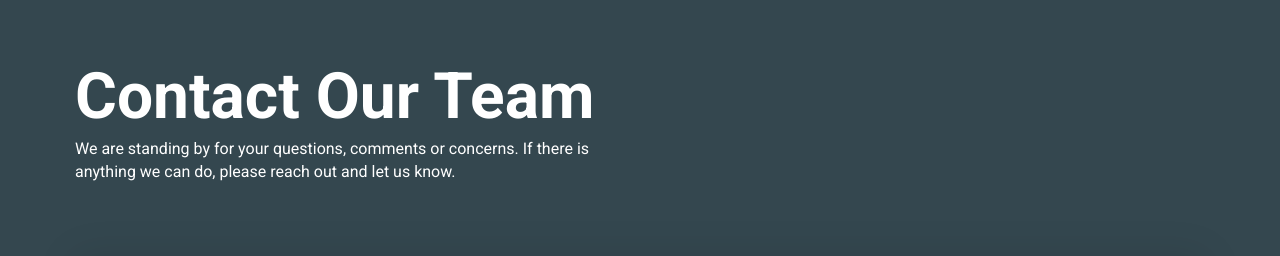
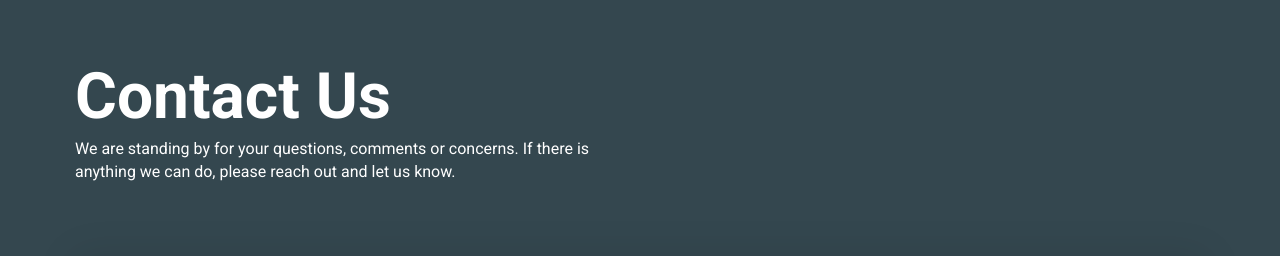
Before and after one commit to chrisgeek07/form, a plain HTML site: page index.html in a window 1280 px wide. Shown: the part 339-595 px from the top of the page. Drawn offline with nearby package versions, Linux system fonts and the light colour scheme.

Commit message:
Minor title update
h1 title change

```diff
--- a/index.html
+++ b/index.html
@@ -50,7 +50,7 @@
     <main role="main" class="site-main">
       <header aria-labelledby="page-title" class="clearfix site-main-header">
         <div class="container">
-          <h1 id="page-title">Contact Our Team</h1>
+          <h1 id="page-title">Contact Us</h1>
           <p class="col-1-2">We are standing by for your questions, comments or concerns. If there is anything we can do, please reach out and let us know.</p>
         </div>
       </header>
```
